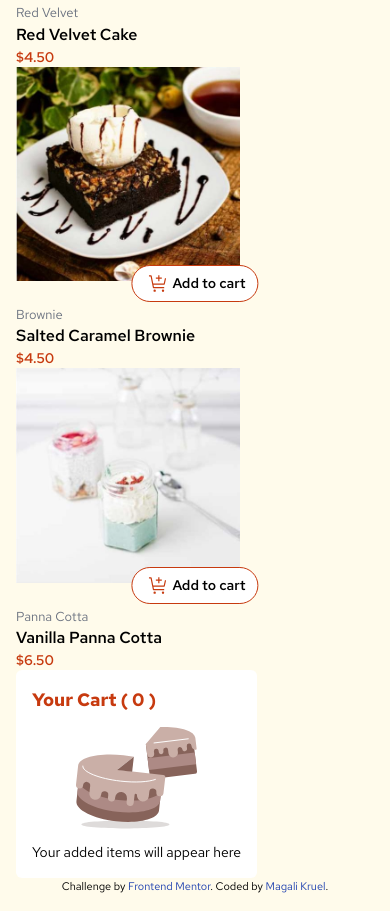
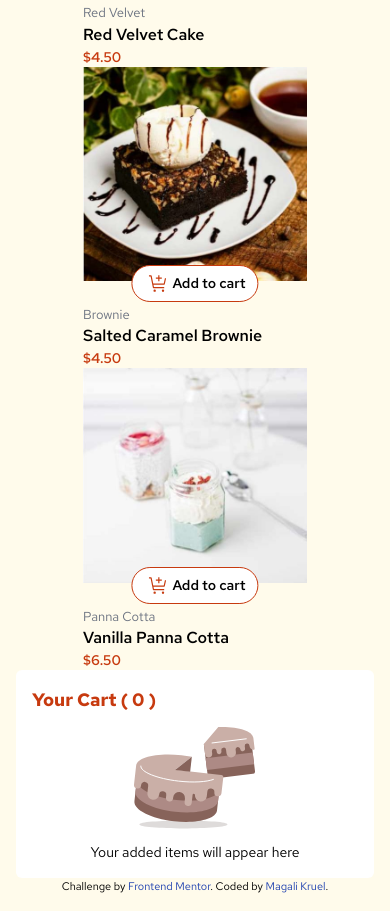
Before and after one commit to informagui/Carrito-de-compras, a website: page product-list-with-cart-main/src/index.html in a window 390 px wide. Shown: the part 2093-3004 px from the top of the page. Drawn offline with Linux system fonts and the light colour scheme.

Commit message:
(casi) listo el media mobile

```diff
--- a/product-list-with-cart-main/src/index.html
+++ b/product-list-with-cart-main/src/index.html
@@ -11,15 +11,15 @@
 
 </head>
 <body class="p-4 font-redhat bg-amber-50 sm:bg-purple-300 md:bg-lime-300 lg:bg-indigo-500 ">
-  <div id="main" class="sm:flex sm:items-start sm:justify-between mr-0">
+  <div id="main" class="sm:flex sm:items-start sm:justify-between">
 
-    <section id="products" class="sm:grid md:grid-cols-3 sm:grid-cols-2  gap-4">
+    <section id="products" class="mx-auto sm:grid md:grid-cols-3 sm:grid-cols-2">
 
       <h1 class="font-bold text-2xl md:col-span-3 sm:col-span-2"> Desserts</h1>
 
       <div class="producto">
         <img src="./assets/images/image-waffle-desktop.jpg" alt="" class="big-img">
-        <button class="add-cart absolute ">
+        <button class="add-cart">
           <img class="img" src="./assets/images/icon-add-to-cart.svg" alt="">
           Add to cart
         </button>
@@ -135,10 +135,11 @@
       </div>
     </section>
 
-    <section id="cart" class=" bg-white rounded-md p-4 inline-block">
+    <!-- Your cart -->
+    <section id="cart" class=" bg-white rounded-md p-4 mx-auto">
       <h3 class="text-realRed font-bold text-lg"> Your Cart ( <span id="cant-prodctos">0</span> )</h3>
       <img src="./assets/images/illustration-empty-cart.svg" alt="" class="mx-auto">
-      <p class="text-sm">Your added items will appear here</p>
+      <p class="text-sm text-center">Your added items will appear here</p>
     </section>
   </div>
 
--- a/product-list-with-cart-main/src/input.css
+++ b/product-list-with-cart-main/src/input.css
@@ -19,7 +19,7 @@
 
 @layer components{
     .producto{
-        @apply sm:relative;
+        @apply max-w-56 mx-auto ;
 
         & .dessert{
             @apply  text-[13px] text-gray-500;
@@ -32,15 +32,15 @@
         }
     }
     .add-cart{
-        @apply flex bg-white border border-realRed rounded-3xl text-sm mx-auto px-3 py-1 items-center font-semibold -mt-4 absolute lg:right-11  hover:text-realRed left-1/2 transform -translate-x-1/2;
+        @apply flex  bg-white border border-realRed rounded-3xl text-sm mx-auto px-3 py-1 items-center font-semibold -mt-4 absolute lg:right-11  hover:text-realRed left-1/2 transform -translate-x-1/2;
         & img{
             @apply w-5 m-1;
         }
     }
     .big-img{
-        @apply w-full max-w-56 ;
+        @apply w-full max-w-56;
     }
     .description {
-        @apply  mt-6;
+        @apply  mt-6 mx-auto;
     }
 }
```
Also changed, not shown: product-list-with-cart-main/src/output.css.
